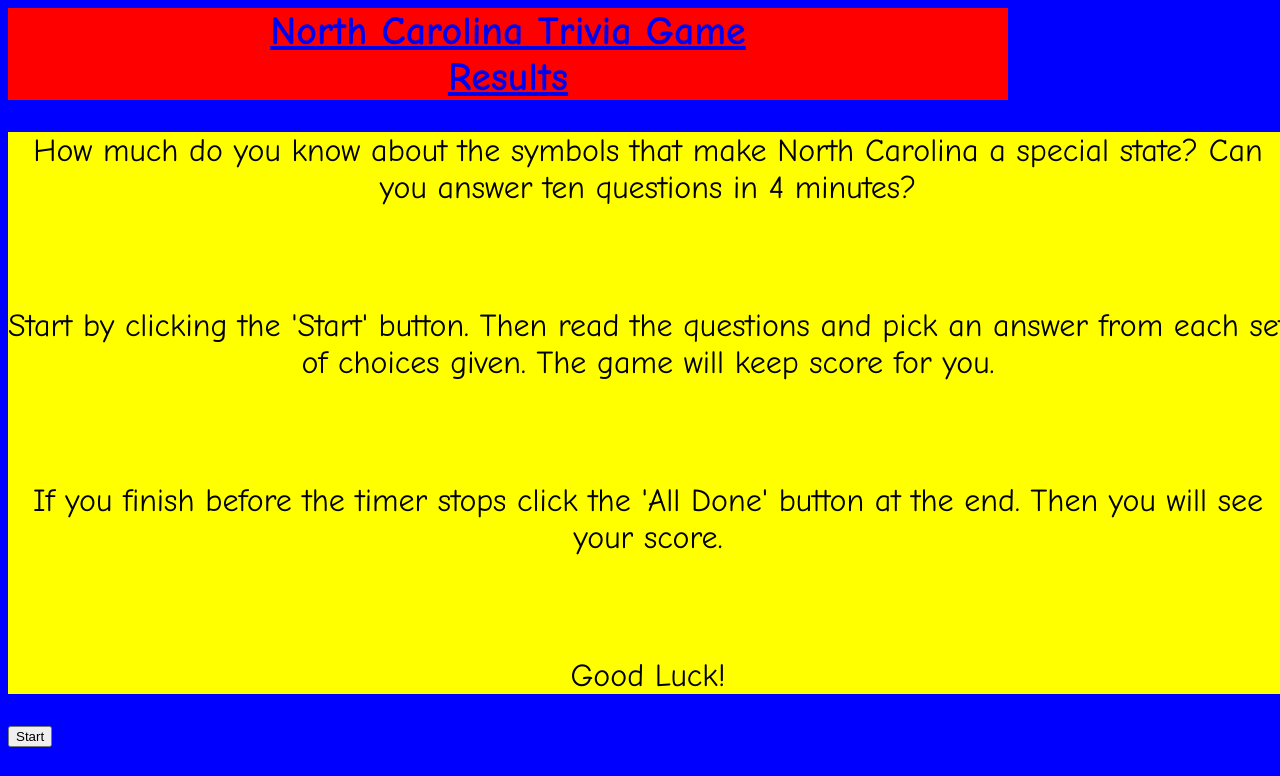
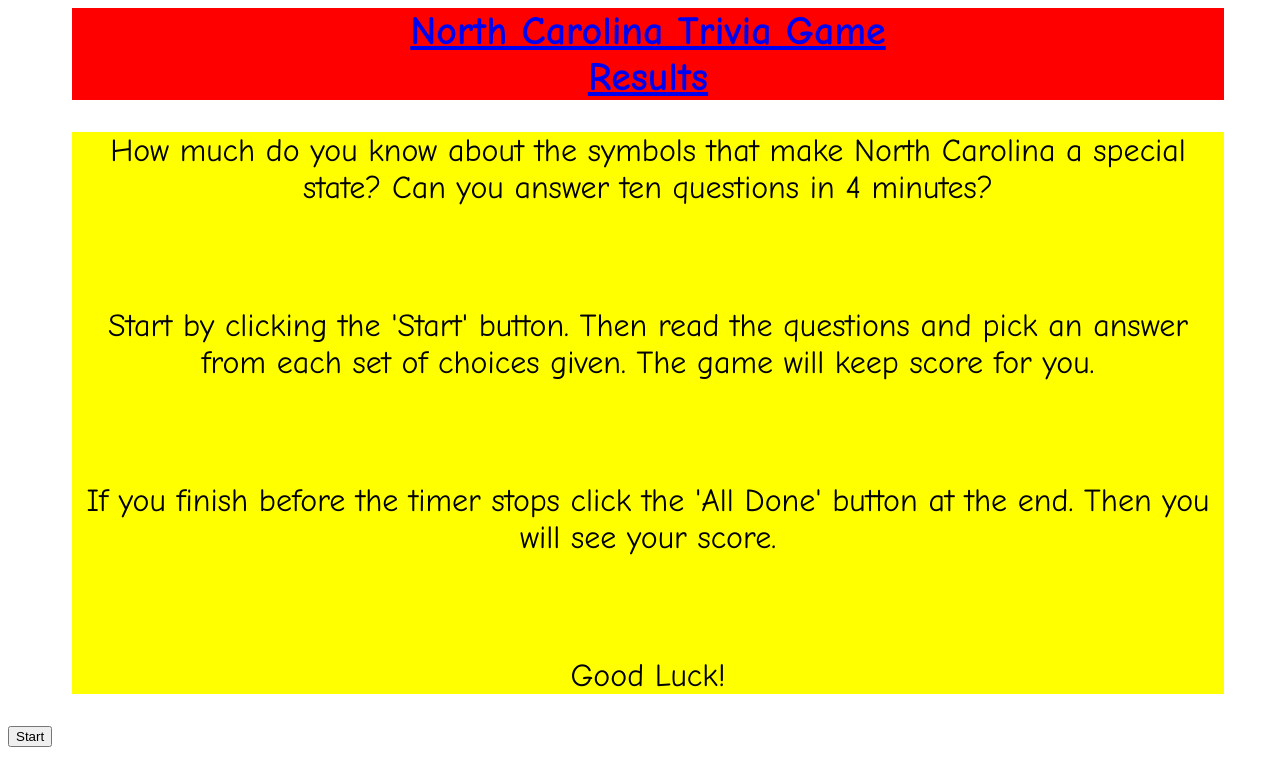
Before and after one commit to JayMFrimmel/TriviaGame, a plain HTML site: page index.html in a window 1280 px wide. Shown: the top 776 px of the page. Drawn offline with Linux system fonts and the light colour scheme.

Commit message:
first commit

```diff
--- a/assets/css/style.css
+++ b/assets/css/style.css
@@ -1,6 +1,7 @@
 body {
 	width: 100%;
 	background-image: url();
+	background-image:
 	background-color: blue;
 	font-family: "Comic Sans MS", cursive, sans-serif;
 	font-size: 100%;
@@ -13,10 +14,13 @@ header {
 	font-color: black;
 	text-align: center;
 	background-color: red;
-	max-width: 1000px;
+	width: 90%;
+	margin: 0 auto 0 auto;
 }
 
 div.gamerules {
+	width: 90%;
+	margin: 0 auto 0 auto;
 	font-size: 2.0em;
 	text-align: center;
 	background-color: yellow;
```
